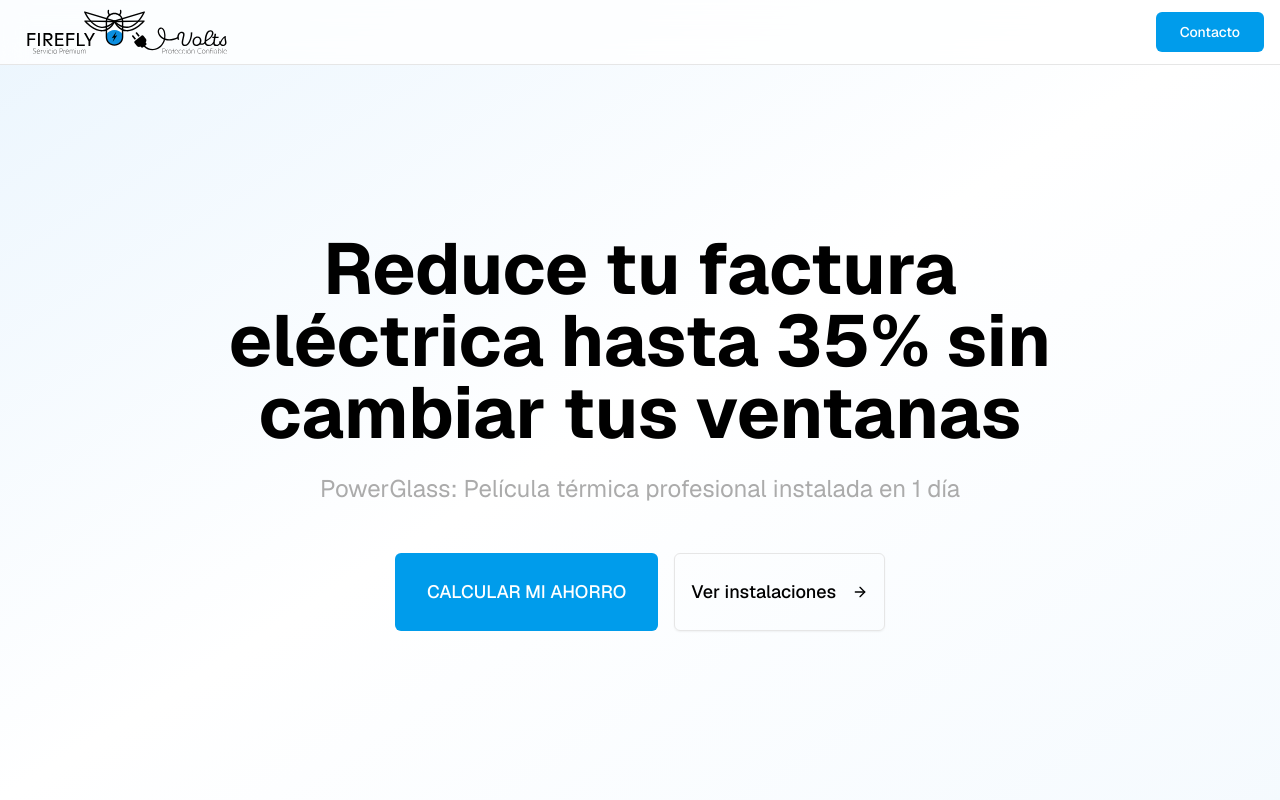
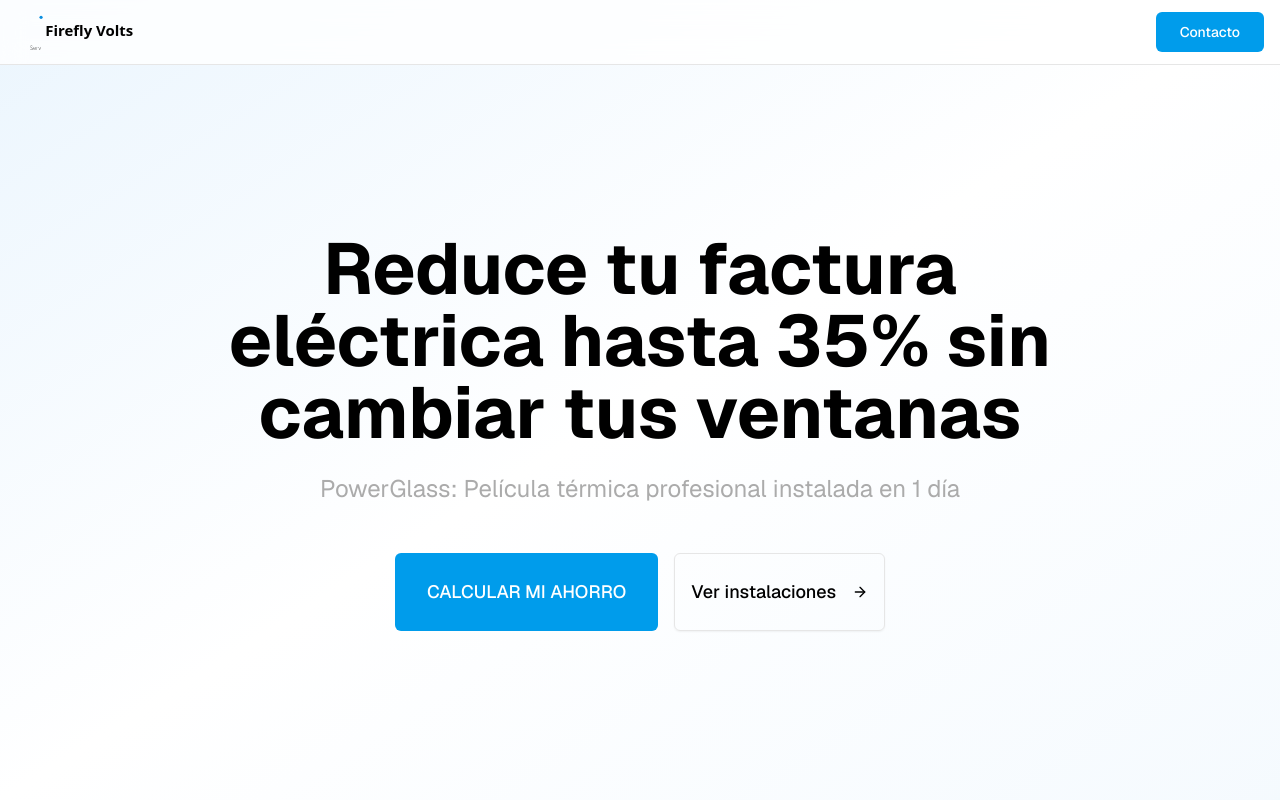
Before and after one commit to fireflyvolts/fireflyvolts, a Next.js app: page / in a window 1280 px wide. Shown: the top 800 px of the page. Built offline with nearby package versions, Linux system fonts and the light colour scheme.

Commit message:
feat: inline SVG logo for hydration and load issues
Replace Image component with inline SVG for better performance

#VERCEL_SKIP

```diff
--- a/app/page.tsx
+++ b/app/page.tsx
@@ -89,7 +89,16 @@ export default function LandingPage() {
       {/* Header */}
       <header className="fixed top-0 left-0 right-0 z-50 bg-background/80 backdrop-blur-md border-b border-border">
         <div className="container mx-auto px-4 h-16 flex items-center justify-between">
-          <Image src="/logo-header.svg" alt="Firefly Volts" width={180} height={48} priority className="h-12 w-auto" />
+          <div className="h-10">
+            <svg viewBox="0 0 350 75" className="h-full w-auto" xmlns="http://www.w3.org/2000/svg">
+              <path d="M28.92,71.36c-.48,0-.92-.1-1.34-.31-.42-.2-.77-.47-1.07-.8v-.48c.29.35.65.64,1.07.86.42.22.86.34,1.32.34.61,0,1.1-.15,1.47-.44.37-.29.56-.7.56-1.22,0-.27-.06-.51-.17-.72-.11-.21-.29-.4-.54-.59-.25-.18-.58-.37-1.02-.56l-.88-.41c-.56-.25-.97-.54-1.25-.85-.27-.32-.41-.69-.41-1.12,0-.36.09-.68.28-.97.19-.29.45-.52.79-.68.34-.16.73-.25,1.18-.25s.85.08,1.2.25.66.38.92.64v.46c-.3-.31-.62-.54-.97-.7-.35-.16-.73-.25-1.15-.25-.55,0-.99.13-1.32.4-.33.27-.5.62-.5,1.06,0,.37.12.68.35.93.23.26.61.51,1.14.77l.9.41c.67.31,1.15.63,1.44.97.29.33.43.73.43,1.19,0,.42-.1.79-.31,1.11-.2.31-.49.55-.86.72-.37.17-.79.25-1.27.25Z" fill="currentColor"/>
+              <path d="M35.27,71.33c-.55,0-1.03-.13-1.45-.39-.41-.26-.73-.62-.95-1.08s-.33-.99-.33-1.59c0-.55.1-1.04.31-1.47.2-.43.5-.77.9-1.02.39-.25.86-.37,1.4-.37.48,0,.88.1,1.22.31s.59.5.76.87c.17.37.26.8.26,1.28v.34h-4.6v-.34h4.31l-.08.16v-.15c0-.41-.07-.77-.21-1.09-.14-.32-.35-.57-.64-.75-.28-.18-.63-.27-1.04-.27-.45,0-.84.1-1.17.31-.32.21-.57.5-.74.87s-.26.8-.26,1.28v.07c0,.8.22,1.44.64,1.93.42.49.99.74,1.71.74.39,0,.75-.07,1.08-.2.32-.13.61-.32.85-.55v.38c-.25.22-.53.4-.87.54-.33.13-.7.2-1.1.2Z" fill="currentColor"/>
+              <path d="M38.99,71.17v-5.59h.39v5.59h-.39ZM39.26,67.96c0-.75.15-1.36.44-1.81.29-.45.69-.68,1.2-.68.13,0,.25.01.36.04.1.03.2.07.3.12h.01v.39c-.2-.12-.45-.18-.74-.18-.45,0-.8.2-1.07.6-.26.4-.4.91-.4,1.53h-.11Z" fill="currentColor"/>
+              <path d="M44.36,71.21l-2.19-5.63h.41l2.06,5.38h-.19l2.11-5.38h.4l-2.23,5.63h-.37Z" fill="currentColor"/>
+              <circle cx="47" cy="10" r="3" fill="#0a8ee0"/>
+              <text x="55" y="45" fontSize="28" fontWeight="bold" fill="currentColor" fontFamily="system-ui, -apple-system, sans-serif">Firefly Volts</text>
+            </svg>
+          </div>
           <Button size="lg">Contacto</Button>
         </div>
       </header>
```
